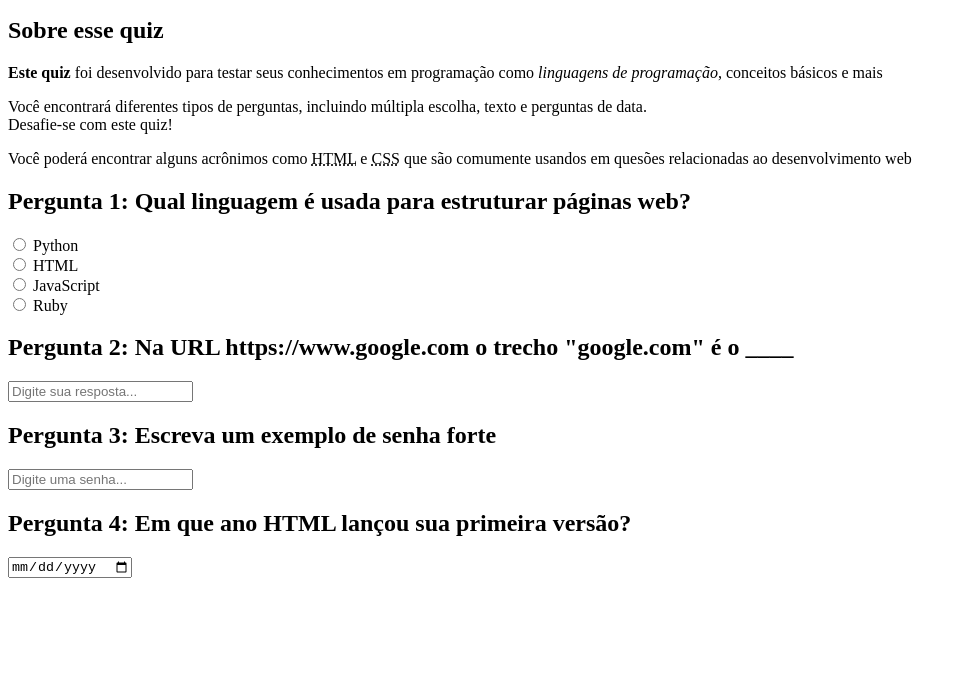
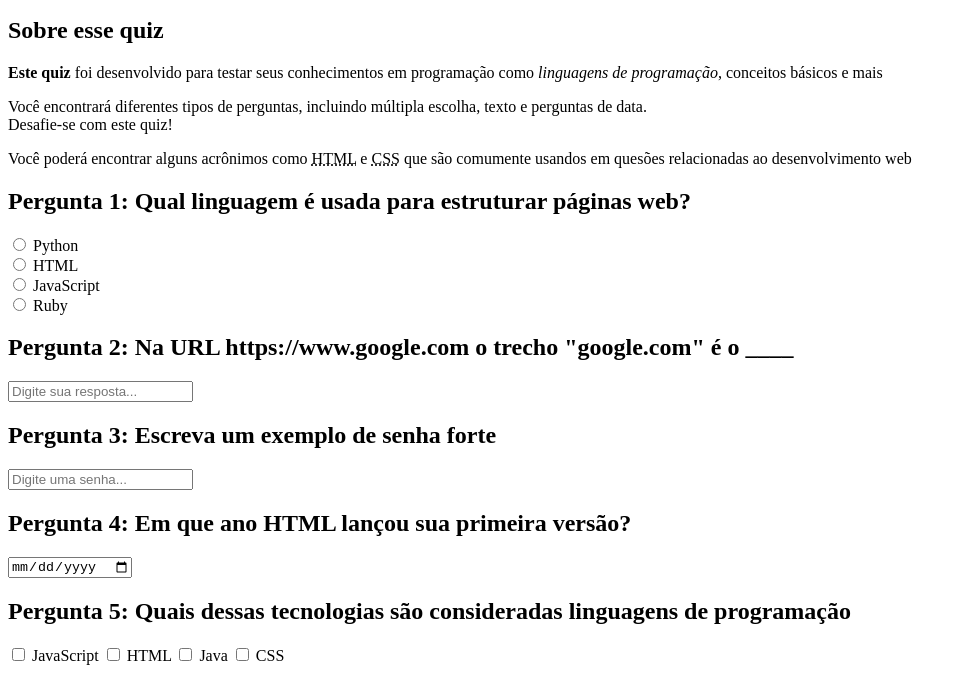
Before and after one commit to DanielVinicius07/quiz-para-programadores, a plain HTML site: page index.html in a window 1280 px wide. Shown: the part 101-800 px from the top of the page, without its empty margins (0-967 px from the left). Drawn offline with Linux system fonts and the light colour scheme.

Commit message:
Section com pergunta 5

```diff
--- a/index.html
+++ b/index.html
@@ -48,10 +48,25 @@
                 <input type="password" id="p3" name="pergunta3" placeholder="Digite uma senha...">
             </form>
         </section>
+
         <section>
             <h2>Pergunta 4: Em que ano HTML lançou sua primeira versão?</h2>
             <form>
                 <input type="date" id="p4" name="pergunta4">
+            </form>
+        </section>
+
+        <section>
+            <h2>Pergunta 5: Quais dessas tecnologias são consideradas linguagens de programação</h2>
+            <form>
+                <input type="checkbox" id="p5a" name="pergunta5" value="JavaScript">
+                <label for="p5a">JavaScript</label>
+                <input type="checkbox" id="p5b" name="pergunta5" value="HTML">
+                <label for="p5a">HTML</label>
+                <input type="checkbox" id="p5c" name="pergunta5" value="Java">
+                <label for="p5a">Java</label>
+                <input type="checkbox" id="p5d" name="pergunta5" value="CSS">
+                <label for="p5a">CSS</label>
             </form>
         </section>
     </main>
```
